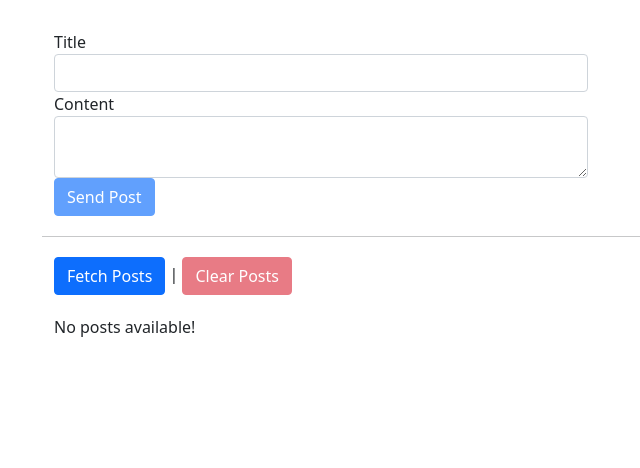
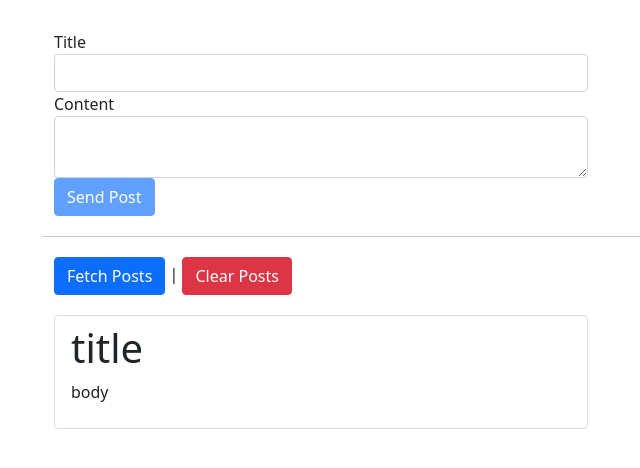
Before and after one commit to itfernandolira/angular-http-requests-01, an Angular app: page / in a window 1280 px wide. Shown: the top 468 px of the page, without its empty margins (40-680 px from the left). Built offline with nearby package versions, Linux system fonts and the light colour scheme; no server answers.

Commit message:
Outputting Posts

```diff
--- a/src/app/app.component.html
+++ b/src/app/app.component.html
@@ -62,7 +62,13 @@
   </div>
   <div class="row">
     <div class="col-xs-12 col-md-6 col-md-offset-3">
-      <p>No posts available!</p>
+      <p *ngIf="loadedPosts.length < 1">No posts available!</p>
+      <ul class="list-group" *ngIf="loadedPosts.length >= 1">
+        <li class="list-group-item" *ngFor="let post of loadedPosts">
+          <h1>{{ post.title }}</h1>
+          <p>{{ post.body }}</p>
+        </li>
+      </ul>
     </div>
   </div>
 </div>
--- a/src/app/app.component.ts
+++ b/src/app/app.component.ts
@@ -7,7 +7,12 @@ import { Component, OnInit } from '@angular/core';
   styleUrls: ['./app.component.css']
 })
 export class AppComponent implements OnInit{
-  loadedPosts = [];
+  loadedPosts = [{
+    userId: 1,
+    id: 1,
+    title: 'title',
+    body: 'body'
+  }];
   userId = 1;
 
   constructor(private http: HttpClient) {}
@@ -43,6 +48,7 @@ export class AppComponent implements OnInit{
       .get('https://jsonplaceholder.typicode.com/posts')
       .subscribe(posts => {
         console.log(posts);
+        this.loadedPosts=<[]>posts;
       })
   }
 }
```
